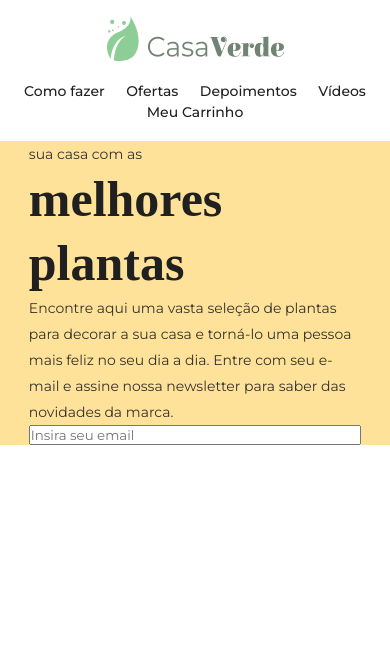
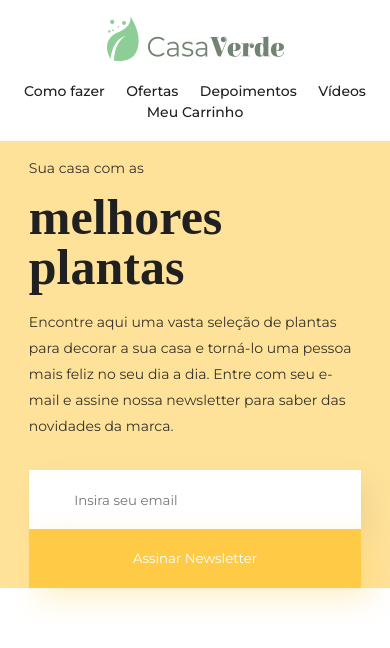
Before and after one commit to robs-am/Casa-Verde-React, a React (Vite) app: page / in a window 390 px wide. Shown: the top 648 px of the page. Built offline with nearby package versions, Linux system fonts and the light colour scheme; a web font is replaced by a local one.

Commit message:
add mobile first

```diff
--- a/src/pages/Newsletter/Newsletter.css
+++ b/src/pages/Newsletter/Newsletter.css
@@ -5,7 +5,6 @@
 }
 
 .hero-section {
-
   display: flex;
   align-items: left;
   flex-direction: column;
@@ -18,21 +17,50 @@
   font-style: normal;
   font-weight: 900;
   font-size: 50px;
-  line-height: 64px;
+  line-height: 50px;
+  margin-bottom: 1.6;
 
   color: #202020;
 }
 
 .hero-section p {
-font-family: 'Montserrat';
+  margin-top: 1em;
+  font-family: "Montserrat";
   font-style: normal;
   font-weight: 400;
   font-size: 14px;
   line-height: 26px;
+  margin-bottom: 0.8em;
   /* or 162% */
-
 
   color: #202020;
 
-opacity: 0.9
+  opacity: 0.9;
 }
+
+.hero-section .p2 {
+  margin-top: 1.2em;
+}
+
+#email {
+  background: #ffffff;
+  box-shadow: 10px 10px 30px rgba(0, 0, 0, 0.06);
+  padding-block: 1.6em;
+  padding-left: 3.4em;
+  border: none;
+  margin-top: 1.5em;
+}
+
+.btn-newsletter {
+  background: #ffcb47;
+  box-shadow: 10px 10px 30px rgba(255, 203, 71, 0.3);
+  padding: 1.6em;
+  color: #FFFFFF;
+  border: none;
+  cursor: pointer;
+
+}
+
+.btn-newsletter:hover {
+  filter:brightness(95%);
+}
--- a/src/pages/Newsletter/index.jsx
+++ b/src/pages/Newsletter/index.jsx
@@ -4,12 +4,13 @@ import "./Newsletter.css"
 const Newsletter = ({email, placeholder}) => {
   return (
     <section className='hero-section'>
-      <p>sua casa com as</p>
+      <p>Sua casa com as</p>
       <h1>melhores plantas</h1>
-      <p>Encontre aqui uma vasta seleção de plantas para decorar a sua casa e torná-lo uma pessoa mais feliz no seu dia a dia.
+      <p className='p2'>Encontre aqui uma vasta seleção de plantas para decorar a sua casa e torná-lo uma pessoa mais feliz no seu dia a dia.
         Entre com seu e-mail e assine nossa newsletter para saber das novidades da marca.
       </p>
-      <input type="email" placeholder={placeholder}>{email}</input>
+      <input type="email" id='email' placeholder={placeholder} required={true}/>{email}
+      <button className='btn-newsletter' type='submit'>Assinar Newsletter</button>
     </section>
 
   )
```
Lines whose indentation alone changed are shown as unchanged.
